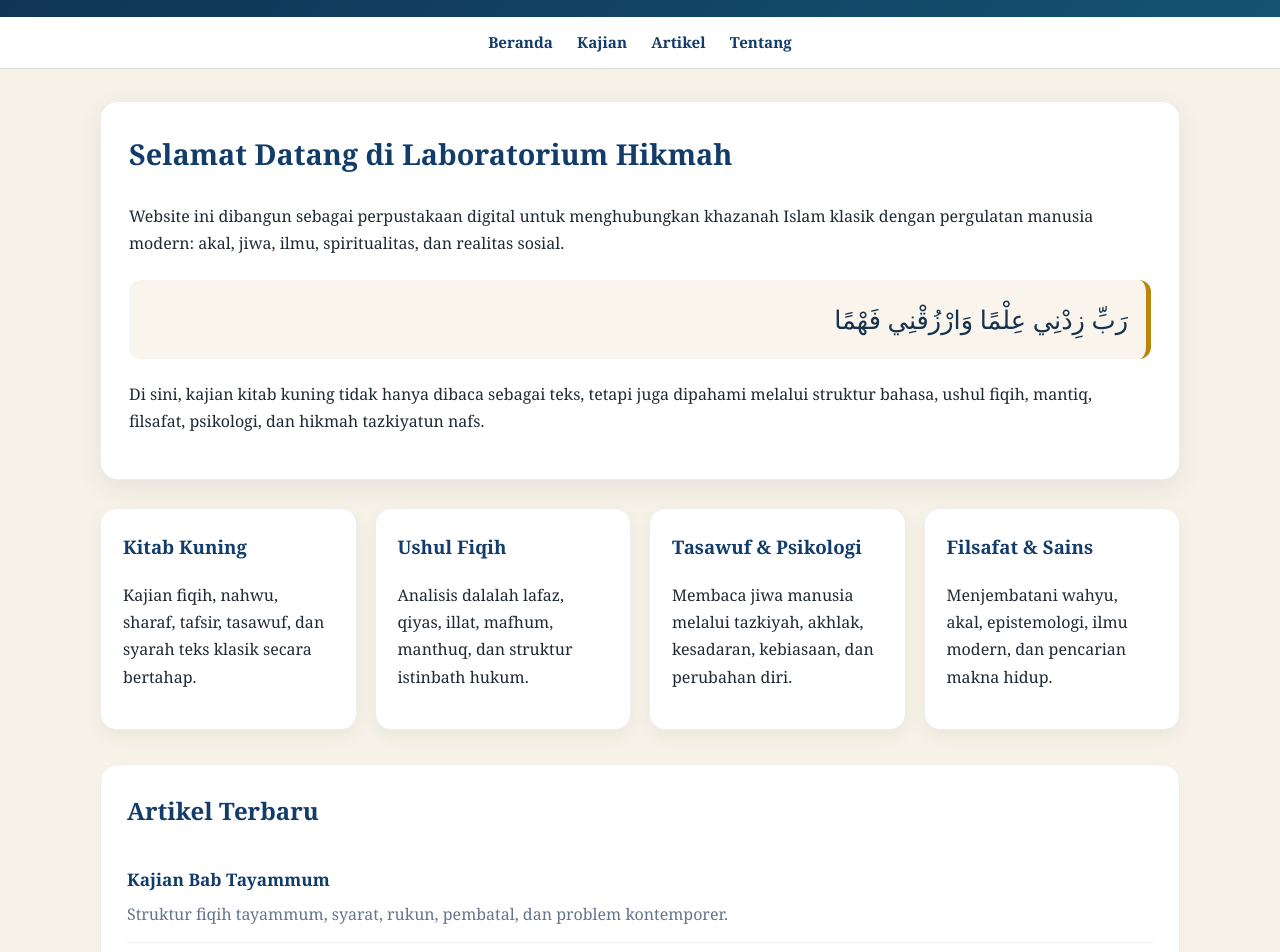
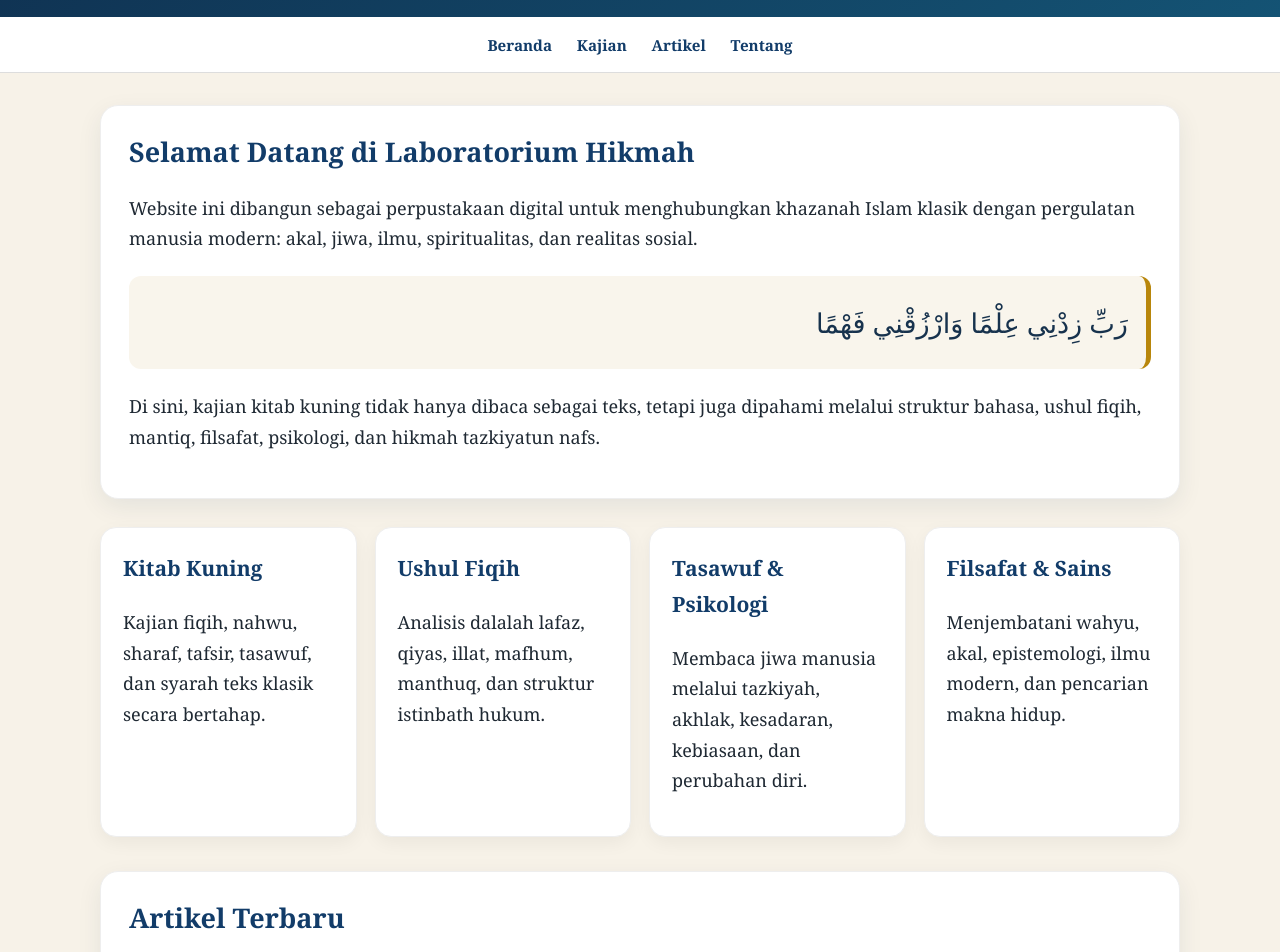
Before and after one commit to laboratoriumhikmah/laboratoriumhikmah.github.io, a plain HTML site: page index.html in a window 1280 px wide. Shown: the part 200-1152 px from the top of the page. Drawn offline with Linux system fonts and the light colour scheme.

Commit message:
Remove inline styles and link external stylesheet
Removed inline styles from index.html and linked to external stylesheet.

```diff
--- a/index.html
+++ b/index.html
@@ -8,177 +8,7 @@
 
   <meta name="description" content="Laboratorium Hikmah adalah ruang kajian Islam, kitab kuning, filsafat, psikologi, tasawuf, dan ilmu pengetahuan." />
 
-  <style>
-    :root {
-      --bg: #f7f2e8;
-      --card: #ffffff;
-      --text: #1f2933;
-      --muted: #64748b;
-      --primary: #123c69;
-      --accent: #b8860b;
-      --soft: #e8dcc3;
-    }
-
-    * {
-      box-sizing: border-box;
-    }
-
-    body {
-      margin: 0;
-      font-family: Georgia, "Times New Roman", serif;
-      background: var(--bg);
-      color: var(--text);
-      line-height: 1.7;
-    }
-
-    header {
-      background: linear-gradient(135deg, #0f2f4f, #145374);
-      color: white;
-      padding: 48px 22px;
-      text-align: center;
-    }
-
-    header h1 {
-      margin: 0;
-      font-size: 2.4rem;
-      line-height: 1.2;
-      letter-spacing: 0.5px;
-    }
-
-    header p {
-      max-width: 720px;
-      margin: 18px auto 0;
-      font-size: 1.05rem;
-      color: #e5eef7;
-    }
-
-    nav {
-      background: #ffffff;
-      border-bottom: 1px solid #ddd;
-      padding: 12px 16px;
-      text-align: center;
-      position: sticky;
-      top: 0;
-      z-index: 10;
-    }
-
-    nav a {
-      color: var(--primary);
-      text-decoration: none;
-      margin: 0 10px;
-      font-weight: bold;
-      font-size: 0.95rem;
-    }
-
-    .container {
-      width: min(1080px, 92%);
-      margin: 32px auto;
-    }
-
-    .hero {
-      background: var(--card);
-      border-radius: 18px;
-      padding: 28px;
-      box-shadow: 0 8px 24px rgba(15, 47, 79, 0.08);
-      border: 1px solid #eee;
-    }
-
-    .hero h2 {
-      margin-top: 0;
-      color: var(--primary);
-      font-size: 1.8rem;
-    }
-
-    .arabic {
-      direction: rtl;
-      text-align: right;
-      font-size: 1.6rem;
-      color: #17324d;
-      background: #f9f5ec;
-      padding: 18px;
-      border-right: 5px solid var(--accent);
-      border-radius: 12px;
-      margin: 22px 0;
-    }
-
-    .grid {
-      display: grid;
-      grid-template-columns: repeat(auto-fit, minmax(220px, 1fr));
-      gap: 18px;
-      margin-top: 28px;
-    }
-
-    .card {
-      background: var(--card);
-      padding: 22px;
-      border-radius: 16px;
-      border: 1px solid #eee;
-      box-shadow: 0 6px 18px rgba(0, 0, 0, 0.05);
-    }
-
-    .card h3 {
-      margin-top: 0;
-      color: var(--primary);
-    }
-
-    .article-list {
-      margin-top: 34px;
-      background: var(--card);
-      padding: 26px;
-      border-radius: 18px;
-      border: 1px solid #eee;
-    }
-
-    .article-list h2 {
-      margin-top: 0;
-      color: var(--primary);
-    }
-
-    .article-item {
-      padding: 14px 0;
-      border-bottom: 1px solid #eee;
-    }
-
-    .article-item:last-child {
-      border-bottom: none;
-    }
-
-    .article-item a {
-      color: var(--primary);
-      font-weight: bold;
-      text-decoration: none;
-      font-size: 1.08rem;
-    }
-
-    .article-item p {
-      margin: 6px 0 0;
-      color: var(--muted);
-    }
-
-    footer {
-      text-align: center;
-      padding: 28px 16px;
-      margin-top: 40px;
-      background: #0f2f4f;
-      color: #dbeafe;
-      font-size: 0.92rem;
-    }
-
-    @media (max-width: 600px) {
-      header h1 {
-        font-size: 2rem;
-      }
-
-      nav a {
-        display: inline-block;
-        margin: 6px 8px;
-      }
-
-      .arabic {
-        font-size: 1.35rem;
-      }
-    }
-  </style>
+<link rel="stylesheet" href="assets/css/style.css">
 </head>
 
 <body>
```
